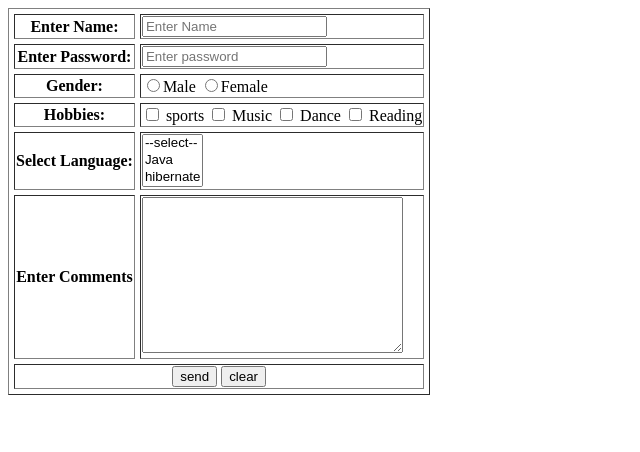
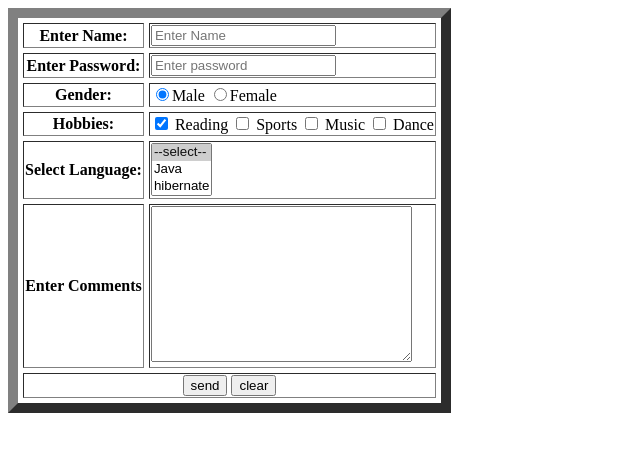
Before and after one commit to 99002457/Web-Development, a plain HTML site: page HTML/forms.html in a window 1280 px wide. Shown: the whole page, without its empty margins (0-640 px from the left). Drawn offline with Linux system fonts and the light colour scheme.

Commit message:
form overide

```diff
--- a/HTML/forms.html
+++ b/HTML/forms.html
@@ -5,9 +5,9 @@
     <meta name="viewport" content="width=device-width, initial-scale=1.0">
     <title>Document</title>
 </head>
-<body>
+<body >
  <form method="GET" action="demo2.html">
-     <table border=1 cellspacing=5 cellspcaing=3>
+     <table border="10" cellspacing=5 cellspcaing=3>
 <tr>
      <th>Enter Name:</th>
      <td><input type="text" name ="username" id="uname" placeholder="Enter Name"/></td>
@@ -20,7 +20,7 @@
             <th>Gender:
             </th>
             <td>
-                <input type="radio" name="gender" value="g1"/>Male
+                <input type="radio" name="gender" value="g1" checked/>Male
                 <input type="radio" name="gender" value="g2"/>Female
             </td>
         </tr>
@@ -28,10 +28,11 @@
             <th>Hobbies:
             </th>
             <td>
-                <input type="checkbox" name="hobby" value="0"/> sports
+<input type="checkbox" name="hobby" value="3" checked/> Reading
+<input type="checkbox" name="hobby" value="0" /> Sports
 <input type="checkbox" name="hobby" value="1"/> Music
 <input type="checkbox" name="hobby" value="2"/> Dance
-<input type="checkbox" name="hobby" value="3"/> Reading
+
             </td>
         </tr>
         <tr>
@@ -39,7 +40,7 @@
             </th>
             <td>
                 <select name="lang" id="lang" multiple size="3">
-                    <option value="select">--select--</option>
+                    <option value="select" selected>--select--</option>
                     <option value="java">Java</option>
                     <option value="hibernate">hibernate</option>
                     <option value="Spring">Springs</option>
```
Also changed, not shown: HTML/formoverrides.html (added, +16 -0 lines).
